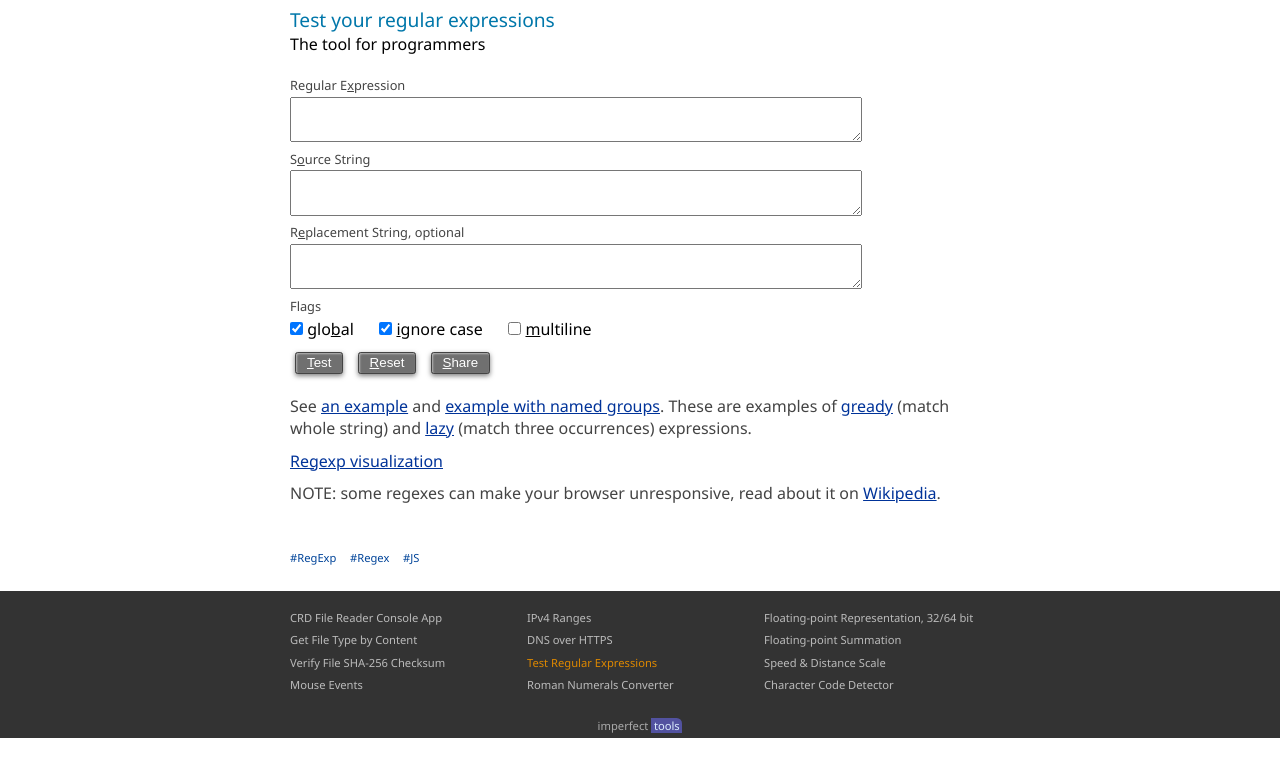
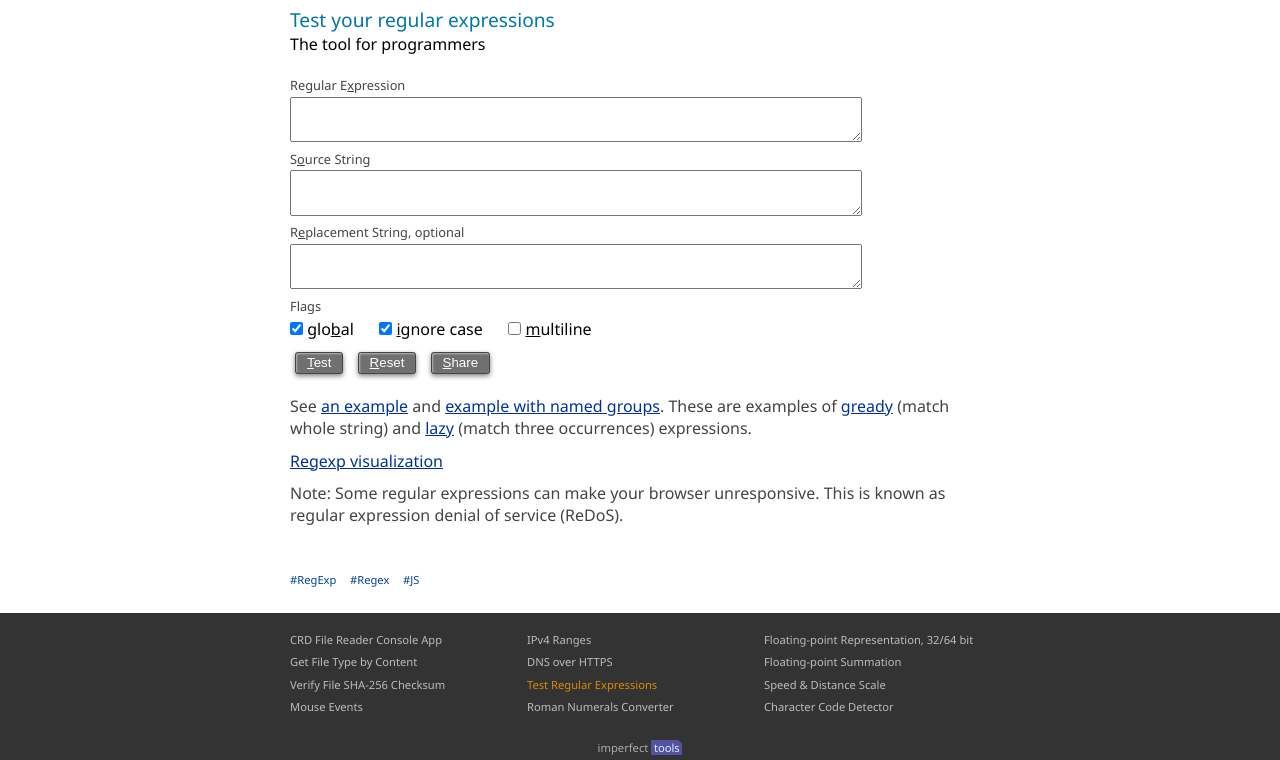
Before and after one commit to eakondratiev/eakondratiev.github.io, a plain HTML site: page regex.htm in a window 1280 px wide. Shown: the part 65-825 px from the top of the page. Before the commit the page ends 803 px from the top, so only its background shows below. Drawn offline with Linux system fonts and the light colour scheme; no server answers.

Commit message:
text edit

```diff
--- a/regex.htm
+++ b/regex.htm
@@ -126,9 +126,7 @@
 
           <p><a target="_blank" href="http://www.regexper.com/" rel="nofollow noreferrer">Regexp visualization</a></p>
 
-          <p>NOTE: some regexes can make your browser unresponsive, read about it on
-            <a target="_blank" href="https://en.wikipedia.org/wiki/ReDoS#Evil_regexes" rel="nofollow noreferrer">Wikipedia</a>.
-          </p>
+          <p>Note: Some regular expressions can make your browser unresponsive. This is known as regular expression denial of service (ReDoS).</p>
 
           <div class="page-tags">
             <b>#RegExp</b> <b>#Regex</b> <b>#JS</b>
```
